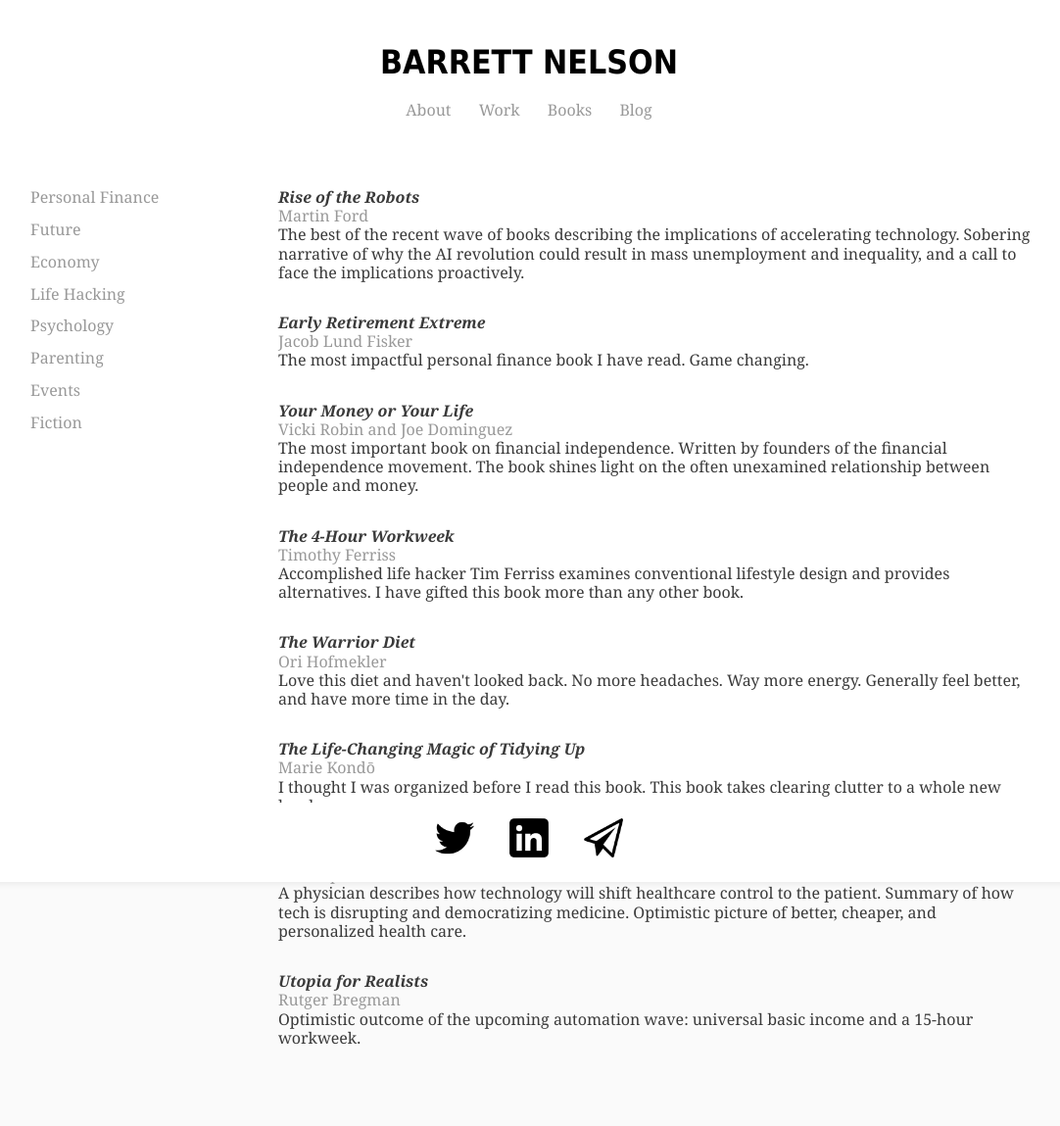
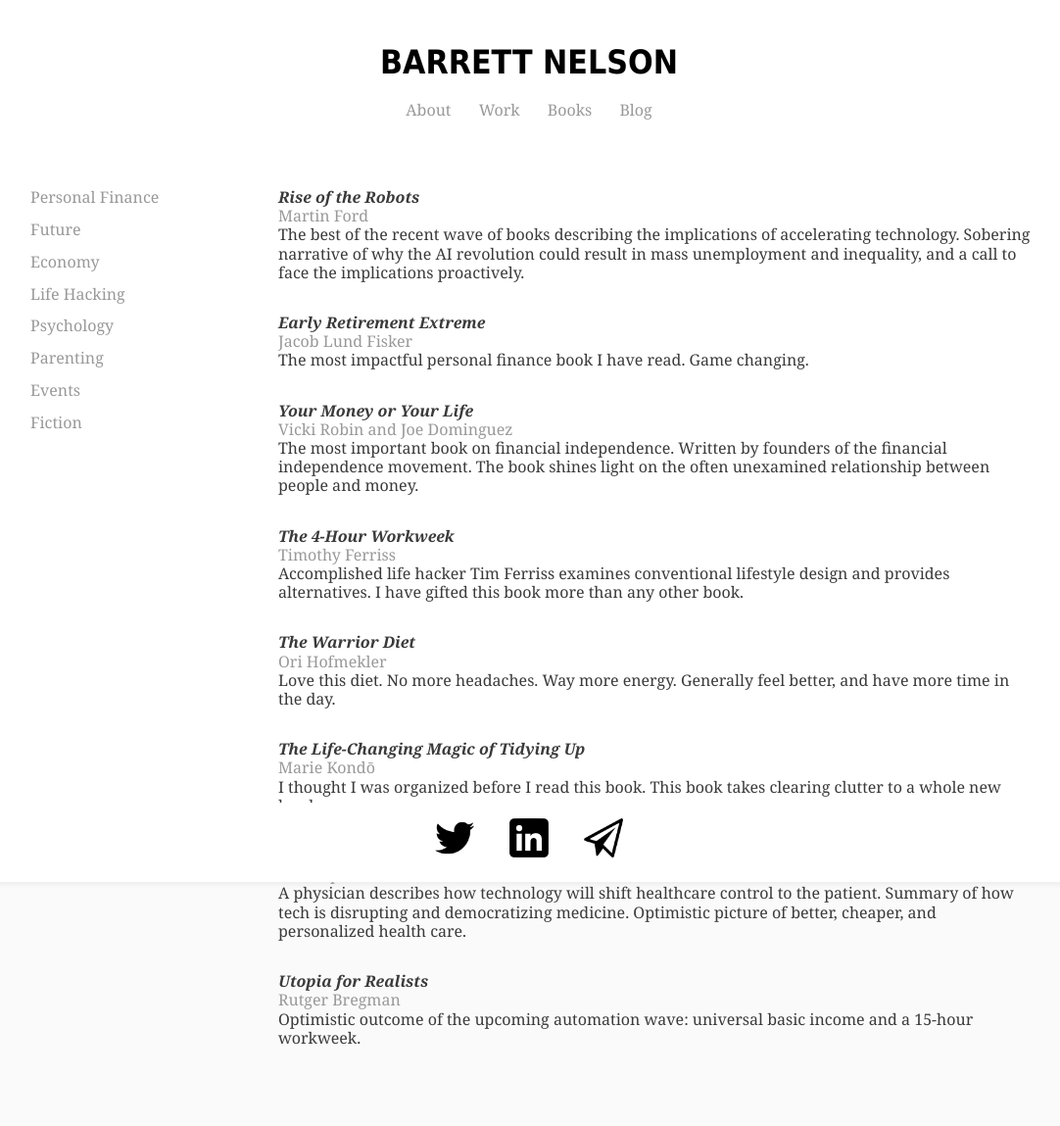
Before and after one commit to bstnel/bstnel.github.io, a Jekyll site: the page books/index.html, which Jekyll copies as it is, in a window 1280 px wide. Shown: the whole page at 98% size, without its empty margins (100-1182 px from the left). Built offline with Jekyll 4.4.1, drawn with Linux system fonts in a browser that asks for light colours.

Commit message:
Update index.html

```diff
--- a/books/index.html
+++ b/books/index.html
@@ -68,7 +68,7 @@
 <p>
           <h3>The Warrior Diet</h3>
   <h4>Ori Hofmekler</h4>
-  <h5>Love this diet and haven't looked back. No more headaches. Way more energy. Generally feel better, and have more time in the day. </h5>
+  <h5>Love this diet. No more headaches. Way more energy. Generally feel better, and have more time in the day. </h5>
       </p>
         <p>
           <h3>The Life-Changing Magic of Tidying Up</h3>
```
